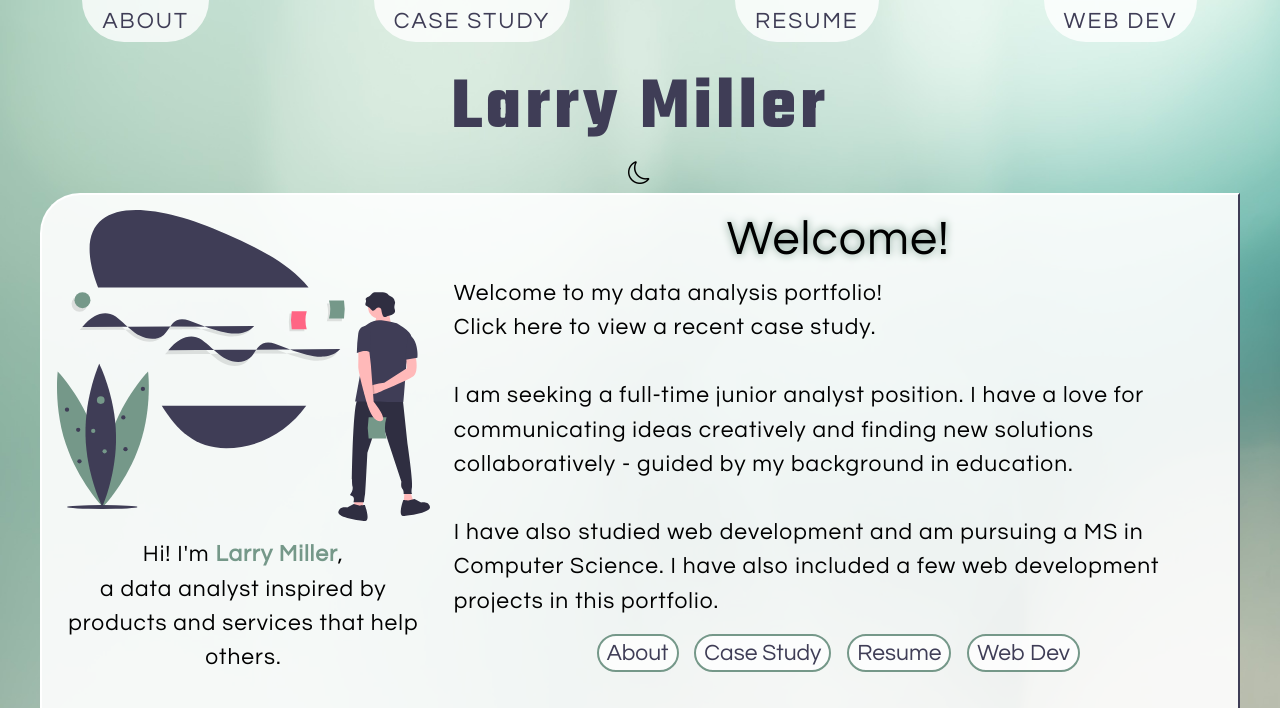
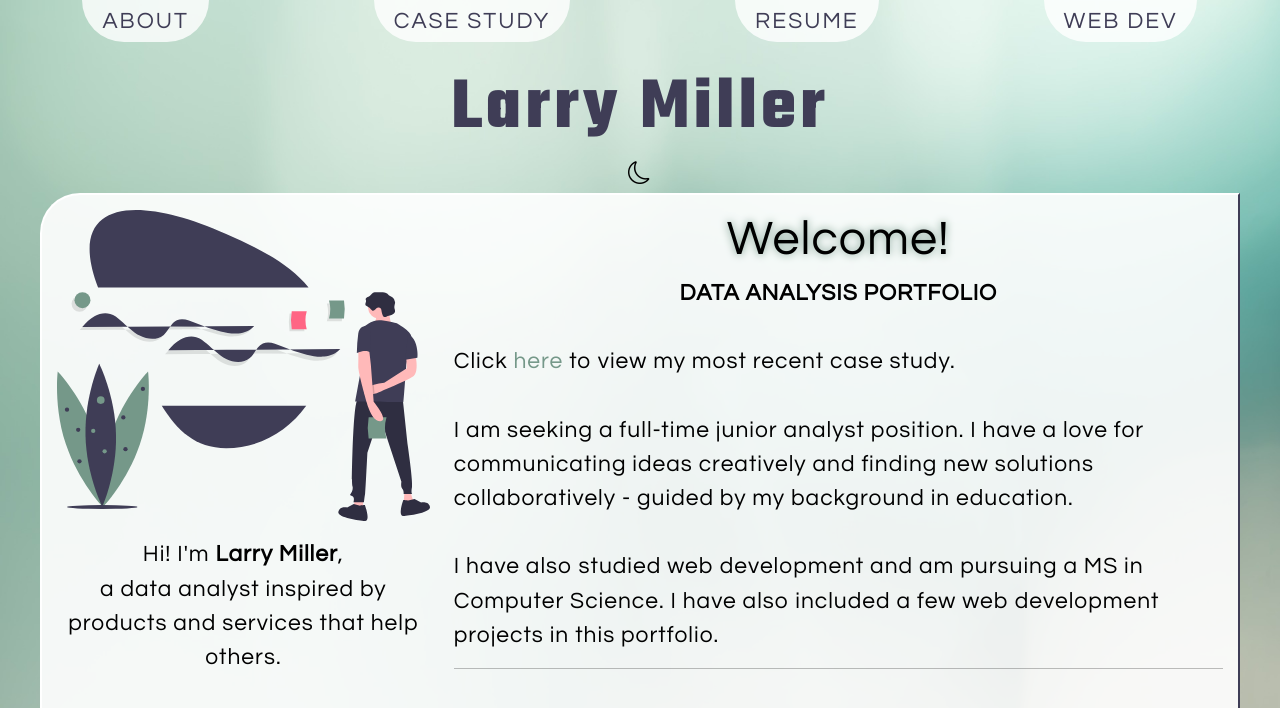
Before and after one commit to larrymillerprogramming/portfolio, a plain HTML site: page index.html in a window 1280 px wide. Shown: the top 708 px of the page. Drawn offline with nearby package versions, Linux system fonts and the light colour scheme.

Commit message:
adjust welcome page and JS

```diff
--- a/index.html
+++ b/index.html
@@ -56,7 +56,7 @@
                             </div>
                             <div class="col-6 col-sm-12">
                                 <p>
-                                    Hi! I'm <span class="highlight"><b>Larry Miller</b></span>,
+                                    Hi! I'm <b>Larry Miller</b>,
                                     <br>
                                     a data analyst inspired by products and services that help others.
                                     <br><br>
@@ -71,10 +71,10 @@
                     </div>
                     <div class="col-sm-8">
                         <h3>Welcome!</h3>
+                        <b>DATA ANALYSIS PORTFOLIO</b>
+                        <br><br>
                         <p style="text-align: left;">
-                            Welcome to my data analysis portfolio!
-                            <br>
-                            Click here to view a recent case study.
+                            Click <span class="highlight" id="datalink1">here</span> to view my most recent case study.
                             <br><br>
                             I am seeking a full-time junior analyst position.
                             I have a love for communicating ideas creatively and finding
@@ -83,11 +83,12 @@
                             I have also studied web development and am pursuing a MS in Computer Science.
                             I have also included a few web development projects in this portfolio.
                         </p>
+                        <!-- These buttons are optional. Keeping for their connection to JS functionality.
                         <button id="landabout">About</button>
                         <button id="landdata">Case Study</button>
                         <button id="landresume">Resume</button>
-                        <button id="landprojects">Web Dev</button>
-                        <br><br>
+                        <button id="landprojects">Web Dev</button> -->
+                        <hr><br>
                         <a title="larrymillerprogramming@gmail.com" href="mailto:larrymillerprogramming@gmail.com">larrymillerprogramming@gmail.com</a>
                     </div>
                 </div>
@@ -110,7 +111,7 @@
                             It has greatly influenced my organization, creativity, patience, and problem-solving skills.
                             <br><br>
                             For analytics, I have worked with SQL, R, Google Sheets, and Excel.
-                            Be sure to check out <span class="highlight" id="datalink">my recent case study</span> to see the skills I have featured.
+                            Be sure to check out <span class="highlight" id="datalink2">my recent case study</span> to see the skills I have featured.
                         </p>
                         <br>
                     </div>
--- a/index.js
+++ b/index.js
@@ -37,22 +37,27 @@ document.addEventListener('DOMContentLoaded', function() {
         switchContent('#data');
     });
 
-    // Call switchContent with landing page buttons
-    document.querySelector('#landabout').addEventListener('click', () => {
-        switchContent('#about');
-    });
-    document.querySelector('#landprojects').addEventListener('click', () => {
-        switchContent('#projects');
-    });
-    document.querySelector('#landresume').addEventListener('click', () => {
-        switchContent('#resume');
-    });
-    document.querySelector('#landdata').addEventListener('click', () => {
+    // // Call switchContent with landing page buttons
+    // document.querySelector('#landabout').addEventListener('click', () => {
+    //     switchContent('#about');
+    // });
+    // document.querySelector('#landprojects').addEventListener('click', () => {
+    //     switchContent('#projects');
+    // });
+    // document.querySelector('#landresume').addEventListener('click', () => {
+    //     switchContent('#resume');
+    // });
+    // document.querySelector('#landdata').addEventListener('click', () => {
+    //     switchContent('#data');
+    // });
+
+    // Data link in Welcome page
+    document.querySelector('#datalink1').addEventListener('click', () => {
         switchContent('#data');
     });
 
     // Data link in About page
-    document.querySelector('#datalink').addEventListener('click', () => {
+    document.querySelector('#datalink2').addEventListener('click', () => {
         switchContent('#data');
     });
 
```
